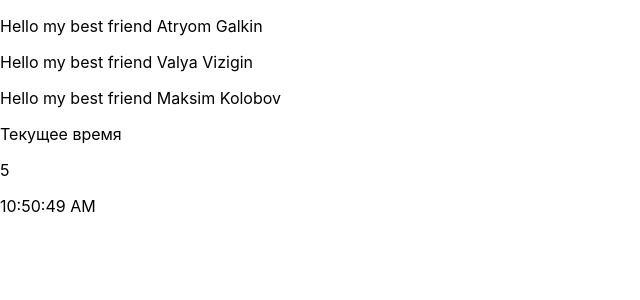
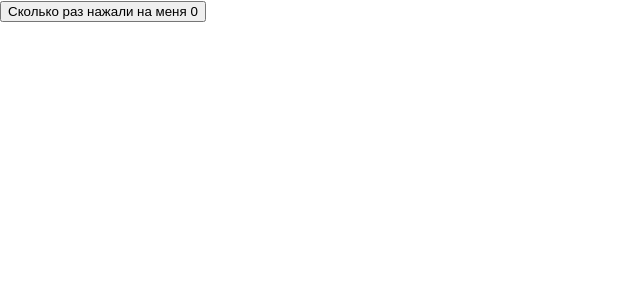
Before and after one commit to SirGalusik/Test, a React (Create React App) app: page / in a window 1280 px wide. Shown: the top 300 px of the page, without its empty margins (0-640 px from the left). Built offline with nearby package versions, Linux system fonts and the light colour scheme.

Commit message:
Обработка событий + создание ветки

```diff
--- a/src/App.js
+++ b/src/App.js
@@ -1,22 +1,29 @@
-import UserName from './User'
-import Clock from './Clock';
+import { useState } from "react";
 
-function App() {
-  const users = [
-    {name: 'Atryom', surname: 'Galkin'},
-    {name: 'Valya', surname: 'Vizigin'},
-    {name: 'Maksim', surname: 'Kolobov'}
-  ]
+function App(props) {
+  const [counter, setCounter] = useState(0)
+
+  const handlerClick = (event) => {
+    setCounter(counter + 1)
+  }
+
+  const handlerMouseEnter = (event) => {
+    console.log('на мне')
+  }
+
+  const handlerMouseLeave = (event) => {
+    console.log('вне меня')
+  }
 
   return (
-    <div className="App">
-      <UserName user={users[0]}/>
-      <UserName user={users[1]}/>
-      <UserName user={users[2]}/>
-
-      <Clock />
-    </div>
-  );
+    <button
+      onClick={handlerClick}
+      onMouseEnter={handlerMouseEnter}
+      onMouseLeave={handlerMouseLeave}
+    >
+      Сколько раз нажали на меня {counter}
+    </button>
+  )
 }
 
 export default App;
```
